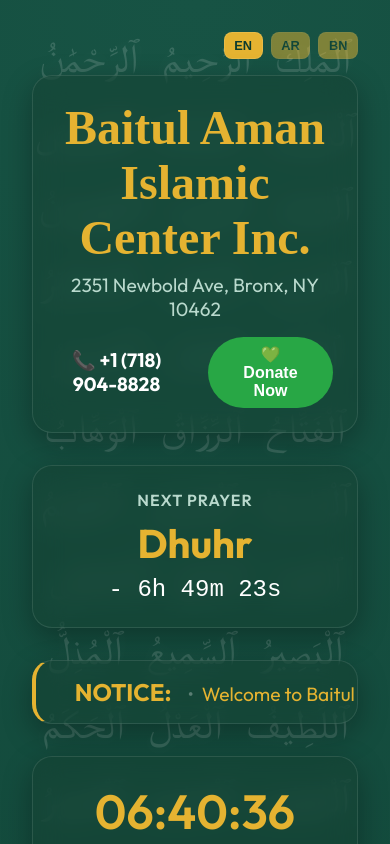
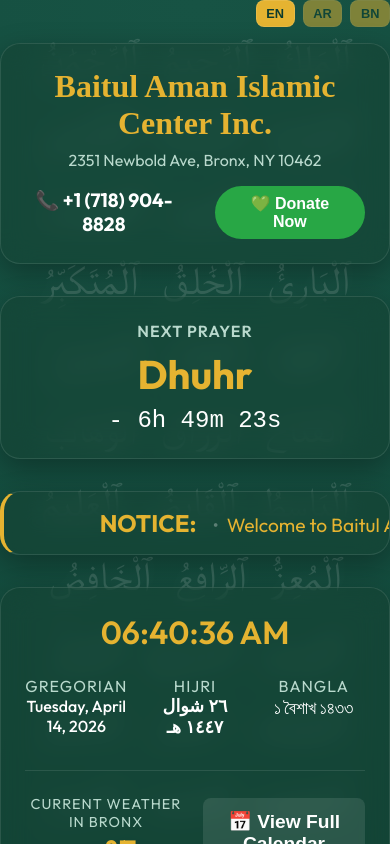
Before and after one commit to hasan1212121/baitul-aman-islamic-center-inc11, a Next.js app: page / in a window 390 px wide. Shown: the top 844 px of the page. Built offline with nearby package versions, Linux system fonts and the light colour scheme; no server answers.

Commit message:
style: deploy responsive mobile UI fixes for weather, fonts, and container padding

```diff
--- a/src/app/page.js
+++ b/src/app/page.js
@@ -12,7 +12,7 @@
   const { t, lang, setLang } = useLanguage();
 
   return (
-    <main style={{ padding: '2rem', maxWidth: '1200px', margin: '0 auto', position: 'relative', zIndex: 1 }}>
+    <main className="main-container" style={{ maxWidth: '1200px', margin: '0 auto', position: 'relative', zIndex: 1 }}>
       <div style={{ display: 'flex', justifyContent: 'flex-end', gap: '0.5rem', marginBottom: '1rem' }}>
          {['EN', 'AR', 'BN'].map(l => (
             <button key={l} onClick={() => setLang(l)} className="btn" style={{ padding: '0.3rem 0.6rem', fontSize: '0.8rem', opacity: lang === l ? 1 : 0.5, border: '1px solid var(--glass-border)' }}>{l}</button>
@@ -20,9 +20,9 @@
       </div>
 
       <header className="glass-panel" style={{ textAlign: 'center', marginBottom: '2rem' }}>
-        <h1 style={{ fontSize: '3rem', color: 'var(--accent-color)', marginBottom: '0.5rem', fontFamily: 'serif' }}>{t.heading}</h1>
-        <p style={{ fontSize: '1.2rem', color: 'var(--text-muted)' }}>{t.address}</p>
-        <div style={{ display: 'flex', justifyContent: 'center', gap: '2rem', marginTop: '1rem', alignItems: 'center' }}>
+        <h1 style={{ fontSize: 'clamp(2rem, 8vw, 3rem)', color: 'var(--accent-color)', marginBottom: '0.5rem', fontFamily: 'serif' }}>{t.heading}</h1>
+        <p style={{ fontSize: 'clamp(1rem, 4vw, 1.2rem)', color: 'var(--text-muted)' }}>{t.address}</p>
+        <div className="header-contact" style={{ display: 'flex', justifyContent: 'center', gap: '2rem', marginTop: '1rem', alignItems: 'center' }}>
            <p style={{ fontSize: '1.2rem', fontWeight: 'bold', margin: 0 }}>
              📞 <a href="tel:+17189048828" style={{ color: 'var(--text-light)', textDecoration: 'none' }}>+1 (718) 904-8828</a>
            </p>
--- a/src/components/DateTimeWeather.jsx
+++ b/src/components/DateTimeWeather.jsx
@@ -36,29 +36,29 @@
 
   return (
     <div className="glass-panel" style={{ textAlign: 'center', marginBottom: '2rem', display: 'flex', flexDirection: 'column', justifyContent: 'center' }}>
-      <h2 style={{ fontSize: '3rem', marginBottom: '0.5rem', color: 'var(--accent-color)' }}>
+      <h2 style={{ fontSize: 'clamp(2rem, 8vw, 3rem)', marginBottom: '0.5rem', color: 'var(--accent-color)' }}>
         {time.toLocaleTimeString('en-US', { hour: '2-digit', minute: '2-digit', second: '2-digit' })}
       </h2>
-      <div style={{ display: 'grid', gridTemplateColumns: 'repeat(auto-fit, minmax(130px, 1fr))', gap: '1rem', marginTop: '1rem' }}>
-        <div>
-          <div style={{ fontSize: '0.9rem', color: 'var(--text-muted)', textTransform: 'uppercase', letterSpacing: '1px' }}>{t.gregorian}</div>
-          <div style={{ fontSize: '1.1rem', fontWeight: '500' }}>{formatEnglish(time)}</div>
+      <div style={{ display: 'flex', flexWrap: 'wrap', justifyContent: 'center', gap: '1rem', marginTop: '1rem' }}>
+        <div style={{ flex: '1 1 100px' }}>
+          <div style={{ fontSize: '1rem', color: 'var(--text-muted)', textTransform: 'uppercase', letterSpacing: '1px' }}>{t.gregorian}</div>
+          <div style={{ fontSize: 'clamp(1rem, 4vw, 1.1rem)', fontWeight: '500' }}>{formatEnglish(time)}</div>
         </div>
-        <div>
-          <div style={{ fontSize: '0.9rem', color: 'var(--text-muted)', textTransform: 'uppercase', letterSpacing: '1px' }}>{t.hijri}</div>
-          <div style={{ fontSize: '1.3rem', fontFamily: 'serif', fontWeight: 'bold' }}>{formatHijri(time)}</div>
+        <div style={{ flex: '1 1 100px' }}>
+          <div style={{ fontSize: '1rem', color: 'var(--text-muted)', textTransform: 'uppercase', letterSpacing: '1px' }}>{t.hijri}</div>
+          <div style={{ fontSize: 'clamp(1.1rem, 4vw, 1.3rem)', fontFamily: 'serif', fontWeight: 'bold' }}>{formatHijri(time)}</div>
         </div>
-        <div>
-          <div style={{ fontSize: '0.9rem', color: 'var(--text-muted)', textTransform: 'uppercase', letterSpacing: '1px' }}>{t.bangla}</div>
-          <div style={{ fontSize: '1.2rem', fontWeight: '500' }}>{bdDate.formatted}</div>
+        <div style={{ flex: '1 1 100px' }}>
+          <div style={{ fontSize: '1rem', color: 'var(--text-muted)', textTransform: 'uppercase', letterSpacing: '1px' }}>{t.bangla}</div>
+          <div style={{ fontSize: 'clamp(1.1rem, 4vw, 1.2rem)', fontWeight: '500' }}>{bdDate.formatted}</div>
         </div>
       </div>
-      <div style={{ marginTop: '2rem', borderTop: '1px solid var(--glass-border)', paddingTop: '1.5rem', display: 'flex', justifyContent: 'space-between', alignItems: 'center', gap: '1rem' }}>
-        <div style={{ display: 'flex', flexDirection: 'column', alignItems: 'flex-start' }}>
+      <div className="header-contact" style={{ marginTop: '2rem', borderTop: '1px solid var(--glass-border)', paddingTop: '1.5rem', display: 'flex', justifyContent: 'space-between', alignItems: 'center', gap: '1rem' }}>
+        <div style={{ display: 'flex', flexDirection: 'column', alignItems: 'center', width: '100%' }}>
            <div style={{ fontSize: '0.9rem', color: 'var(--text-muted)', textTransform: 'uppercase', letterSpacing: '1px' }}>{t.currentWeather}</div>
            <div style={{ fontSize: '2rem', color: 'var(--accent-color)', fontWeight: 'bold' }}>{weather.temp}°F</div>
         </div>
-        <div>
+        <div style={{ display: 'flex', justifyContent: 'center', width: '100%' }}>
            <FullCalendarModal />
         </div>
       </div>
```
